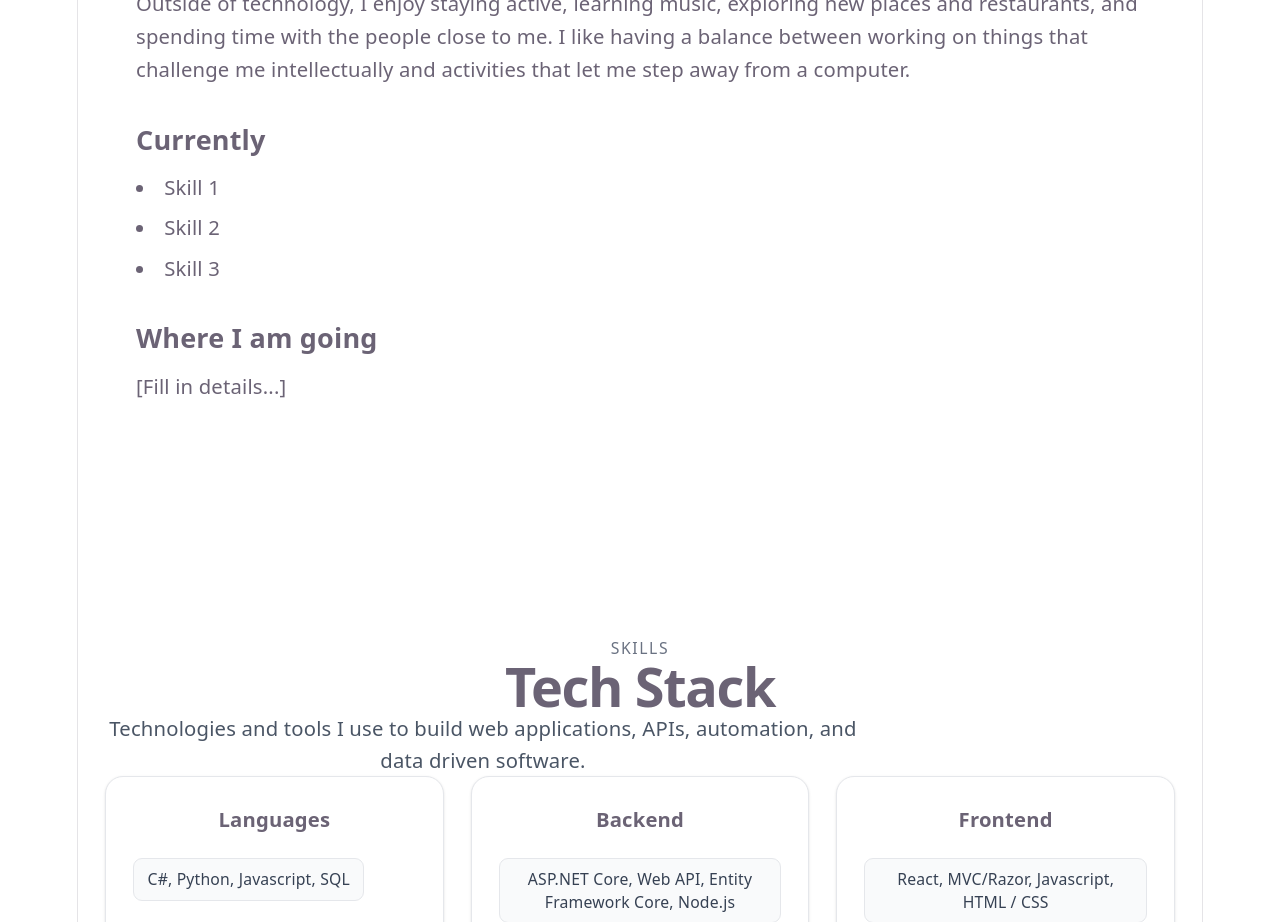
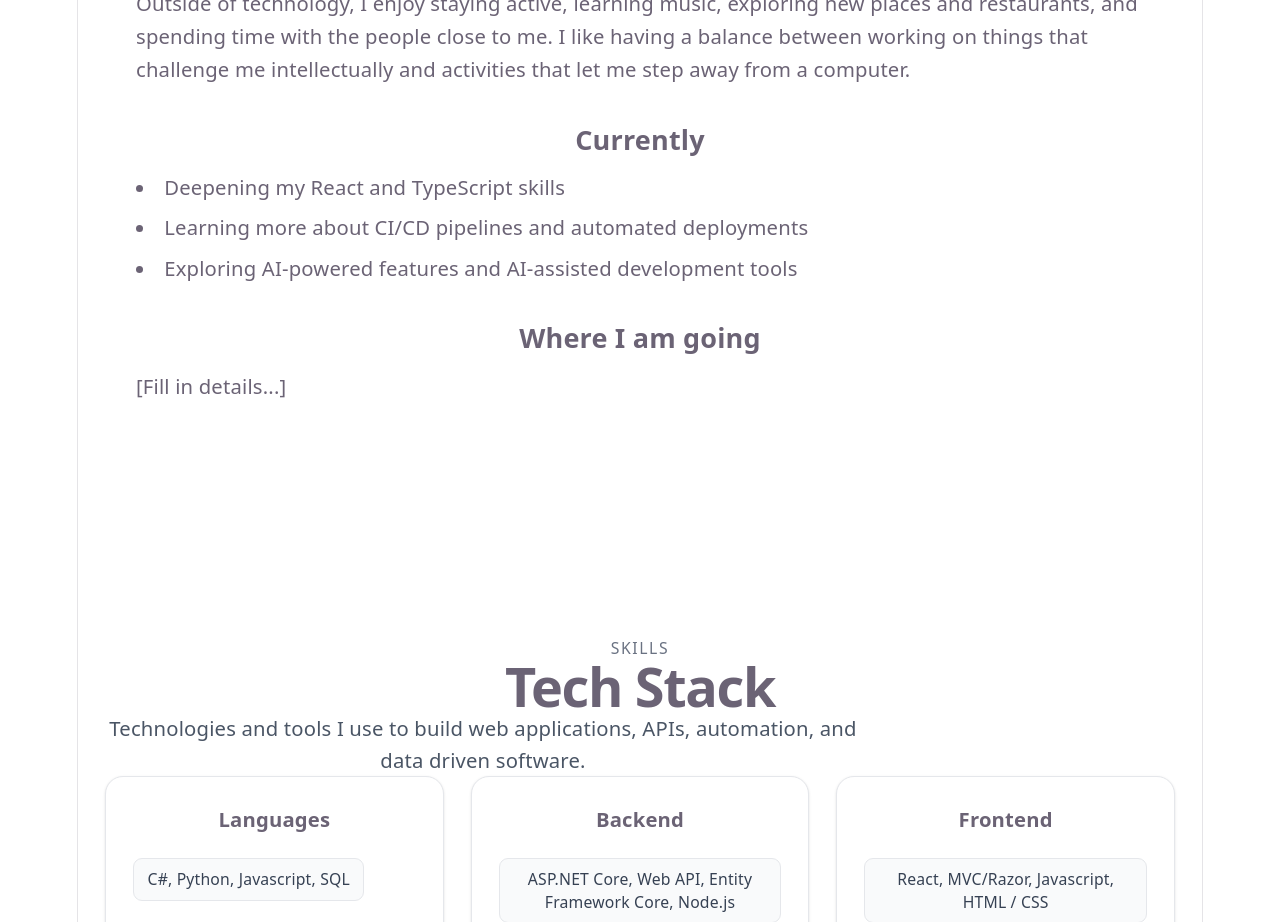
Before and after one commit to EJT21/personal-website, a React (Vite) app in the folder personal-website/: page / in a window 1280 px wide. Shown: the part 1000-1922 px from the top of the page. Built offline with nearby package versions, Linux system fonts and the light colour scheme.

Commit message:
Update About page learning goals
Refresh the About section with current learning goals and career interests. This also centers the section headings for a cleaner visual layout and better readability.

```diff
--- a/personal-website/src/components/About.tsx
+++ b/personal-website/src/components/About.tsx
@@ -33,20 +33,20 @@ function About() {
 
                 {/*Currently Learning*/}
                 <div className="mb-8">
-                    <h3 className="text-2xl font-semibold mb-3">
+                    <h3 className="text-2xl text-center font-semibold mb-3">
                         Currently
                     </h3>
 
                     <ul className="list-disc list-inside text-lg space-y-2">
-                        <li>Skill 1</li>
-                        <li>Skill 2</li>
-                        <li>Skill 3</li>
+                        <li>Deepening my React and TypeScript skills</li>
+                        <li>Learning more about CI/CD pipelines and automated deployments</li>
+                        <li>Exploring AI-powered features and AI-assisted development tools</li>
                     </ul>
                 </div>
 
                 {/*Career Direction*/}
                 <div className="mb-8">
-                    <h3 className="text-2xl font-semibold mb-3">
+                    <h3 className="text-2xl text-center font-semibold mb-3">
                         Where I am going
                     </h3>
 
```
